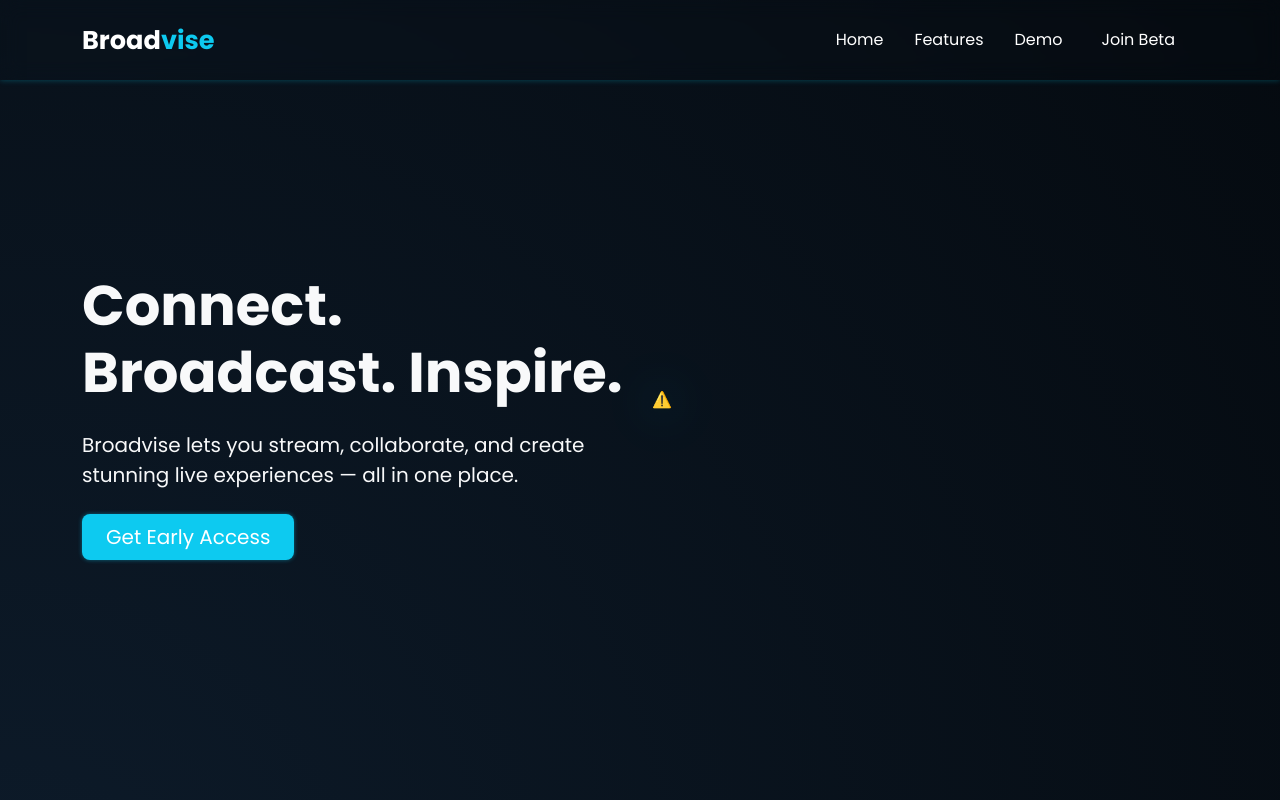
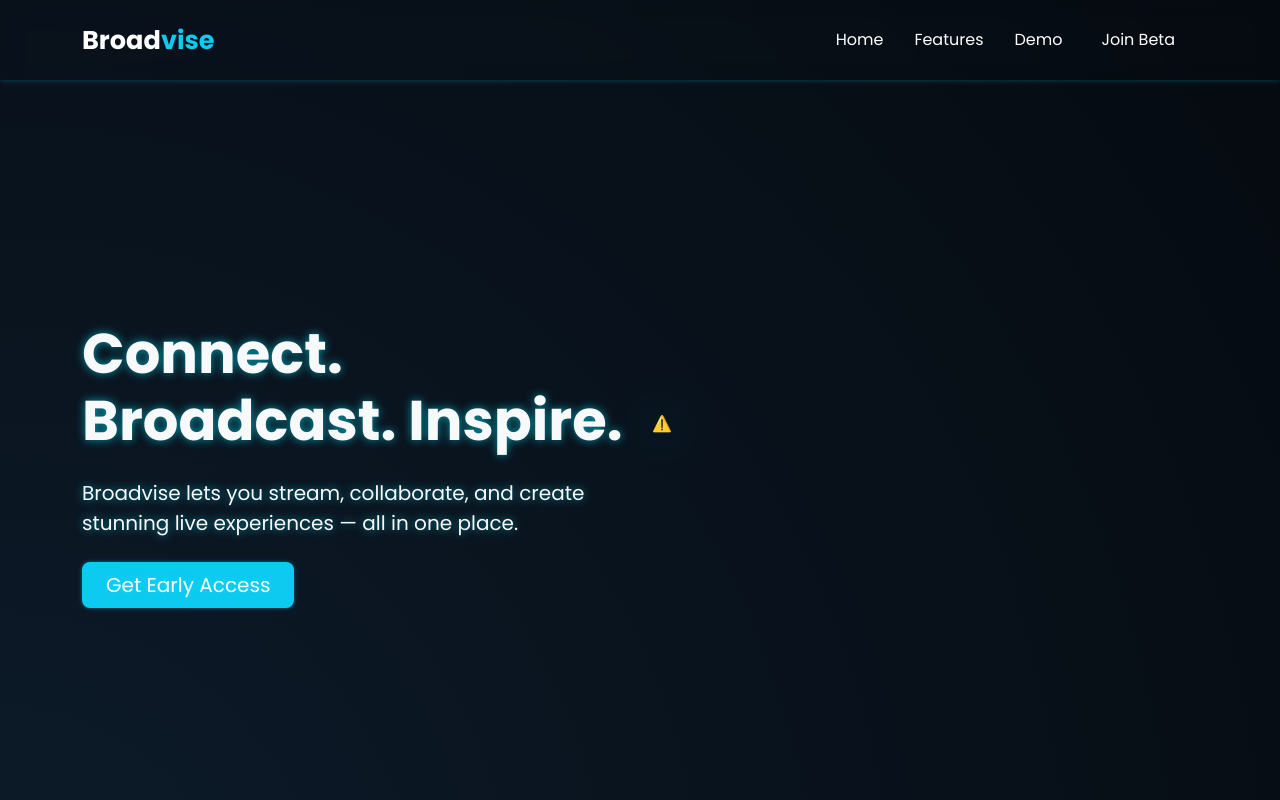
Before and after one commit to moonboy90210/ProdLanding, a plain HTML site: page index.html in a window 1280 px wide. Shown: the top 800 px of the page. Drawn offline with nearby package versions, Linux system fonts and the light colour scheme; no server answers; a script that the page names is missing.

Commit message:
edit to hero section, text shadow and padding

```diff
--- a/index.html
+++ b/index.html
@@ -20,7 +20,8 @@
     <header id="header" class="navbar navbar-expand-lg fixed-top bg-transparent py-3">
         <div class="container d-flex justify-content-between align-items-center">
             <a class="navbar-brand fw-bold text-light" href="#">Broad<span class="text-info">vise</span></a>
-            <button class="navbar-toggler" title="rwe" type="button" data-bs-toggle="collapse" data-bs-target="#nav-bar">
+            <button class="navbar-toggler" title="rwe" type="button" data-bs-toggle="collapse"
+                data-bs-target="#nav-bar">
                 <span class="navbar-toggler-icon"></span>
             </button>
 
@@ -39,11 +40,13 @@
     <!-- Hero Section -->
     <section id="hero" class="hero d-flex align-items-center">
         <div class="container">
-            <div class="row align-items-center">
+            <div class="row align-items-center pt-5 mt-lg-0">
                 <!-- Left: Text + CTA -->
-                <div class="col-lg-6 col-md-12 text-light hero-text mt-5 mt-lg-0">
-                    <h1 class="display-4 fw-bold mt-5 mb-4" data-aos="fade-right" data-aos-delay="100">Connect. Broadcast. Inspire.</h1>
-                    <p class="lead mb-4" data-aos="fade-right" data-aos-delay="200">Broadvise lets you stream, collaborate, and create
+                <div class="col-lg-6 col-md-12 text-light hero-text pt-5">
+                    <h1 class="display-4 fw-bold pt-5 mb-4" data-aos="fade-right" data-aos-delay="100">Connect.
+                        Broadcast. Inspire.</h1>
+                    <p class="lead mb-4" data-aos="fade-right" data-aos-delay="200">Broadvise lets you stream,
+                        collaborate, and create
                         stunning live experiences —
                         all in one place.</p>
                     <a href="#form" class="btn btn-primary btn-lg px-4 mb-3 py-2 cta-btn" data-aos="fade-up">Get Early
@@ -56,9 +59,8 @@
                     <lottie-player src=" https://lottie.host/4179918b-d5c9-4946-b1e8-8e5664339c04/SMu6BQ1x1A.json"
                         background="transparent" speed="1" loop autoplay class="lottie-hero m-auto">
                     </lottie-player>
-
+                </div>
             </div>
-        </div>
     </section>
 
 
@@ -90,7 +92,8 @@
                     </div>
                 </div>
                 <div class="col-12 live-counter mt-5">
-                    <span id="counter" class="count fw-bold text-info p-3 feature-box rounded-4" data-aos="zoom-in">0</span>
+                    <span id="counter" class="count fw-bold text-info p-3 feature-box rounded-4"
+                        data-aos="zoom-in">0</span>
                     <span class="text-light mt-3" data-aos="fade-up">live sessions this month 🚀</span>
                 </div>
             </div>
@@ -130,7 +133,8 @@
                     </div>
                     <div class="carousel-item">
                         <img src="/img/ai-logo.png" class="rounded-circle mb-3" width="100" height="100" alt="User 3">
-                        <p class="lead py-4">"Broadvise made remote teaching interactive again. My students love it!"</p>
+                        <p class="lead py-4">"Broadvise made remote teaching interactive again. My students love it!"
+                        </p>
                         <h6 class="fw-semibold text-info">— Maria, Educator</h6>
                     </div>
                 </div>
@@ -143,9 +147,9 @@
     <section id="signup" class="py-5 text-center">
         <div class="container">
             <h2 class="fw-bold mb-3 text-light" data-aos="fade-up">Join the Beta</h2>
-            <p class="text-secondary mb-4" data-aos="fade-right">Be among the first to experience the future of video broadcasting.</p>
-            <form id="form" class="d-flex justify-content-center flex-wrap gap-3"
-                action=""  data-aos="fade-left">
+            <p class="text-secondary mb-4" data-aos="fade-right">Be among the first to experience the future of video
+                broadcasting.</p>
+            <form id="form" class="d-flex justify-content-center flex-wrap gap-3" action="" data-aos="fade-left">
                 <input type="email" id="email" name="email" class="form-control form-control-lg rounded-pill w-50"
                     placeholder="Enter your email" required>
                 <input type="submit" id="submit" class="btn btn-info btn-lg rounded-pill px-4" value="Join Now">
@@ -233,10 +237,7 @@
         });
 
     </script>
-    <script
-  src="https://unpkg.com/@lottiefiles/dotlottie-wc@0.8.5/dist/dotlottie-wc.js"
-  type="module"
-></script>
+    <script src="https://unpkg.com/@lottiefiles/dotlottie-wc@0.8.5/dist/dotlottie-wc.js" type="module"></script>
 
     <script src="https://unpkg.com/@lottiefiles/lottie-player@latest/dist/lottie-player.js"></script>
     <script src="https://unpkg.com/aos@2.3.1/dist/aos.js"></script>
--- a/style.css
+++ b/style.css
@@ -26,7 +26,6 @@ body {
 .navbar-toggler {
     border-color: #fff !important;
 }
-
 .navbar-toggler-icon {
     filter: invert(1) brightness(2);
     color: #fff !important;
@@ -40,7 +39,10 @@ body {
     height: 100vh;
     display: grid;
 }
-
+.hero-text {
+    text-shadow: 0 0 10px rgba(0, 234, 255, 0.6);
+    /* padding-top: 200px ; */
+}
 
 .lottie-hero {
     width: 100%;
```
